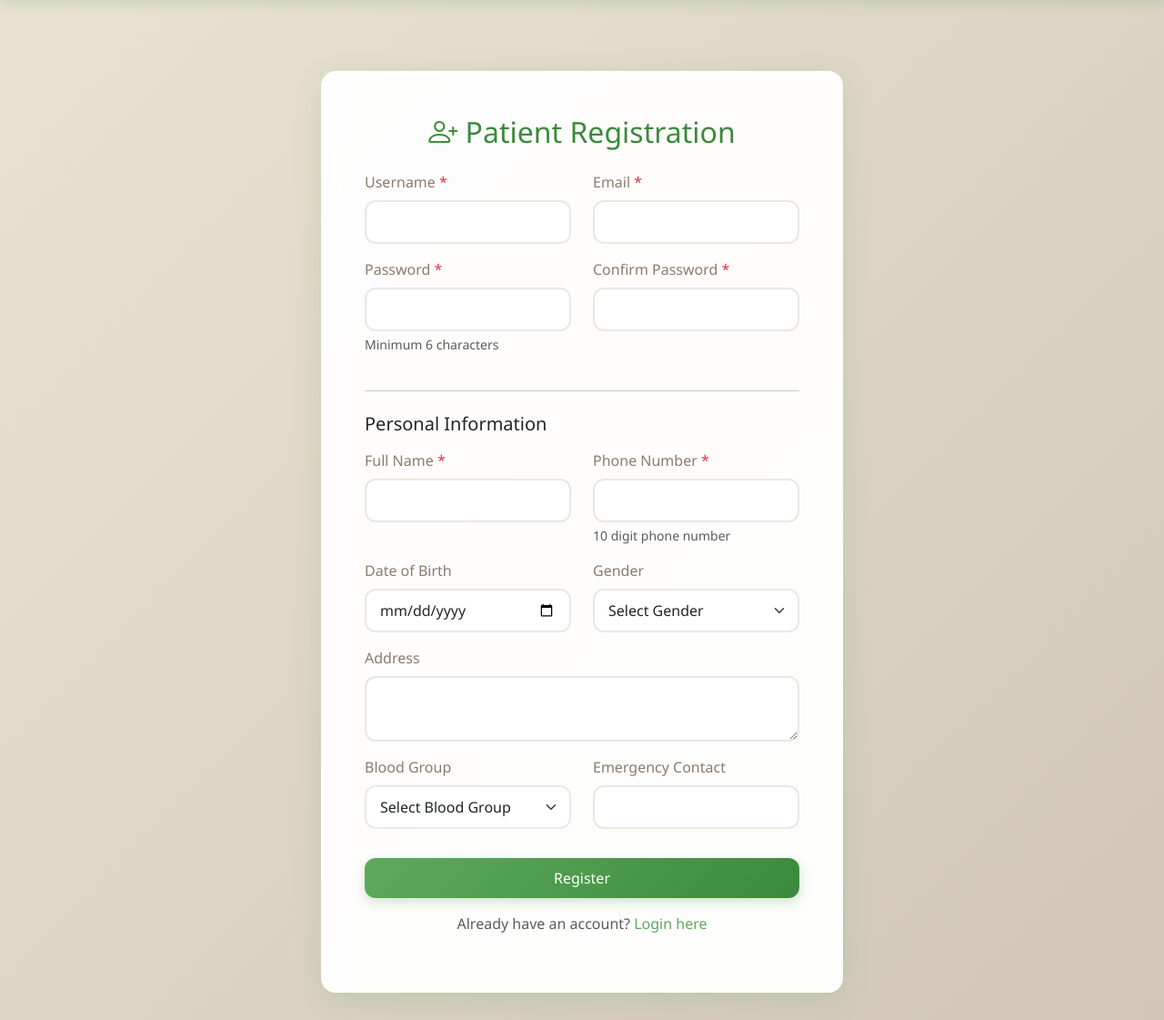
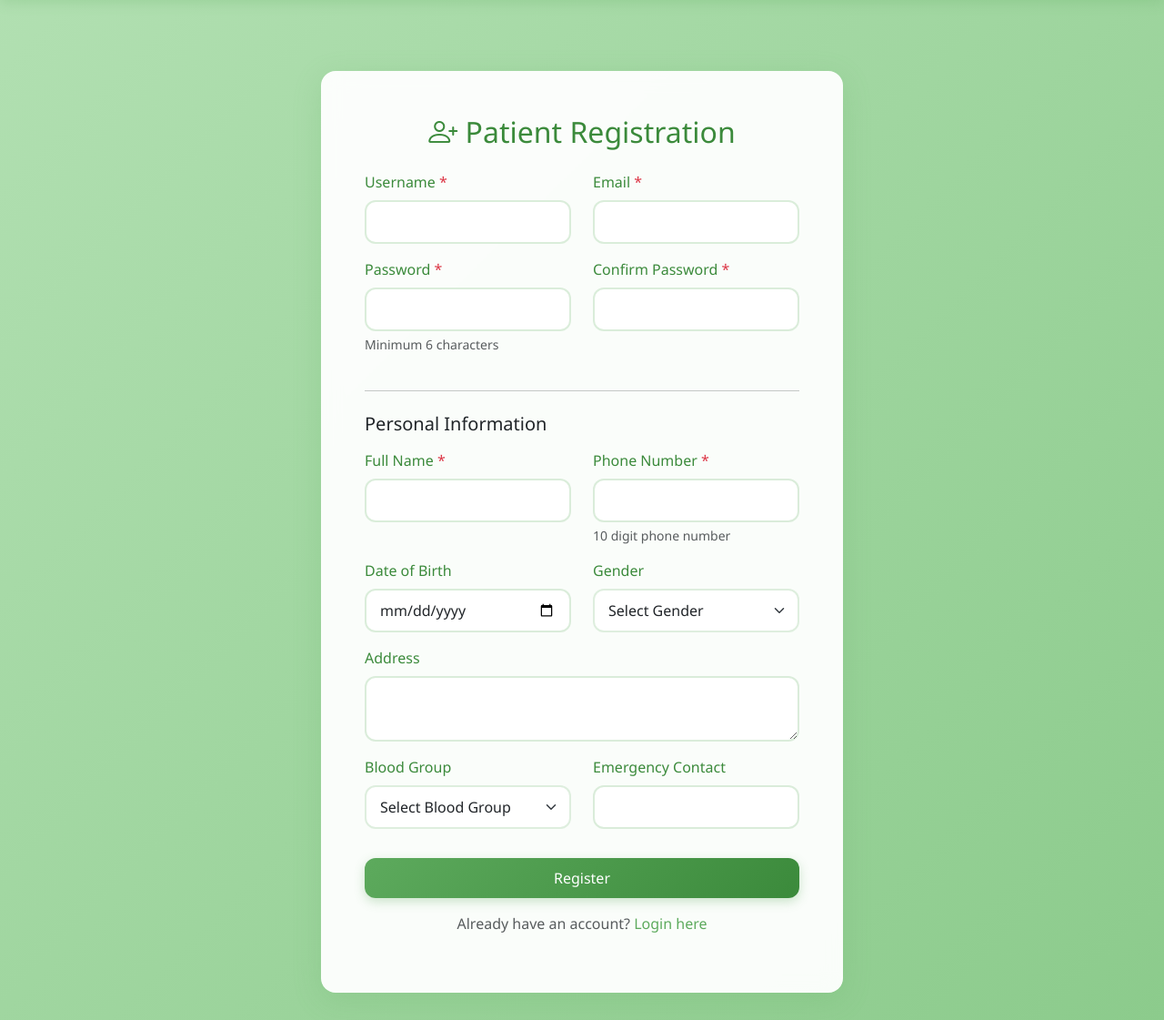
Before and after one commit to Karmic-hydra/Hospital-Management-System, a Flask app: page /register in a window 1280 px wide. Shown: the part 56-1177 px from the top of the page at 91% size. Run offline with Flask 3, Linux system fonts and the light colour scheme.

Commit message:
Simplify theme to use only green color palette throughout

```diff
--- a/templates/auth/login.html
+++ b/templates/auth/login.html
@@ -11,7 +11,7 @@
         color: #3B8A3B;
     }
     .login-card .form-label {
-        color: #8B7B6A;
+        color: #3B8A3B;
         font-weight: 500;
     }
     .login-card a {
--- a/templates/auth/register.html
+++ b/templates/auth/register.html
@@ -11,7 +11,7 @@
         color: #3B8A3B;
     }
     .register-card .form-label {
-        color: #8B7B6A;
+        color: #3B8A3B;
         font-weight: 500;
     }
     .register-card a {
--- a/templates/base.html
+++ b/templates/base.html
@@ -15,23 +15,16 @@
             --accent-color: #B2E0B2;
             --dark-green: #2A6A2A;
 
-            /* Soothing neutral palette */
-            --beige-light: #EAE3D2;
-            --beige: #D1C6B8;
-            --taupe-light: #B7A99A;
-            --taupe: #A18C7A;
-            --brown: #8B7B6A;
-
-            /* Status colors using calming tones */
+            /* Status colors using green tones */
             --success-color: #5DAA5D;
-            --danger-color: #A18C7A;
-            --warning-color: #D1C6B8;
+            --danger-color: #8CCB8C;
+            --warning-color: #B2E0B2;
             --info-color: #8CCB8C;
         }
 
         body {
             font-family: 'Segoe UI', Tahoma, Geneva, Verdana, sans-serif;
-            background: linear-gradient(135deg, #EAE3D2 0%, #D1C6B8 100%);
+            background: linear-gradient(135deg, #B2E0B2 0%, #8CCB8C 100%);
             min-height: 100vh;
         }
 
@@ -43,14 +36,14 @@
 
         .sidebar {
             min-height: calc(100vh - 56px);
-            background: linear-gradient(180deg, #ffffff 0%, #f8f6f0 100%);
-            box-shadow: 4px 0 16px rgba(161, 140, 122, 0.1);
+            background: linear-gradient(180deg, #ffffff 0%, #f0faf0 100%);
+            box-shadow: 4px 0 16px rgba(93, 170, 93, 0.15);
             padding: 20px 0;
-            border-right: 1px solid rgba(161, 140, 122, 0.1);
+            border-right: 1px solid rgba(93, 170, 93, 0.1);
         }
 
         .sidebar .nav-link {
-            color: #8B7B6A;
+            color: #3B8A3B;
             padding: 12px 20px;
             margin: 5px 10px;
             border-radius: 12px;
@@ -80,14 +73,14 @@
             border-radius: 16px;
             background: rgba(255, 255, 255, 0.95);
             backdrop-filter: blur(10px);
-            box-shadow: 0 4px 20px rgba(161, 140, 122, 0.15);
+            box-shadow: 0 4px 20px rgba(93, 170, 93, 0.2);
             transition: all 0.3s ease;
             overflow: hidden;
         }
 
         .card:hover {
             transform: translateY(-8px);
-            box-shadow: 0 8px 32px rgba(93, 170, 93, 0.2);
+            box-shadow: 0 8px 32px rgba(93, 170, 93, 0.3);
         }
 
         .card-header {
@@ -112,7 +105,7 @@
         }
 
         .stat-card p {
-            color: #8B7B6A;
+            color: #3B8A3B;
             margin-bottom: 0;
         }
 
@@ -139,7 +132,7 @@
             background-color: rgba(255, 255, 255, 0.95);
             border-radius: 16px;
             overflow: hidden;
-            box-shadow: 0 4px 20px rgba(161, 140, 122, 0.1);
+            box-shadow: 0 4px 20px rgba(93, 170, 93, 0.15);
         }
 
         .table thead {
@@ -172,13 +165,14 @@
         }
 
         .badge-cancelled {
-            background: linear-gradient(135deg, #B7A99A 0%, #A18C7A 100%);
+            background: linear-gradient(135deg, #8CCB8C 0%, #5DAA5D 100%);
             color: white;
+            opacity: 0.7;
         }
 
         .form-control, .form-select {
             border-radius: 12px;
-            border: 2px solid rgba(161, 140, 122, 0.2);
+            border: 2px solid rgba(93, 170, 93, 0.2);
             padding: 10px 15px;
             background-color: rgba(255, 255, 255, 0.9);
             transition: all 0.3s ease;
@@ -202,7 +196,7 @@
         }
 
         .alert-danger {
-            background: linear-gradient(135deg, rgba(183, 169, 154, 0.9) 0%, rgba(161, 140, 122, 0.9) 100%);
+            background: linear-gradient(135deg, rgba(140, 203, 140, 0.9) 0%, rgba(93, 170, 93, 0.9) 100%);
             color: white;
         }
 
```
Also changed, not shown: templates/index.html (+10 -10 lines).
